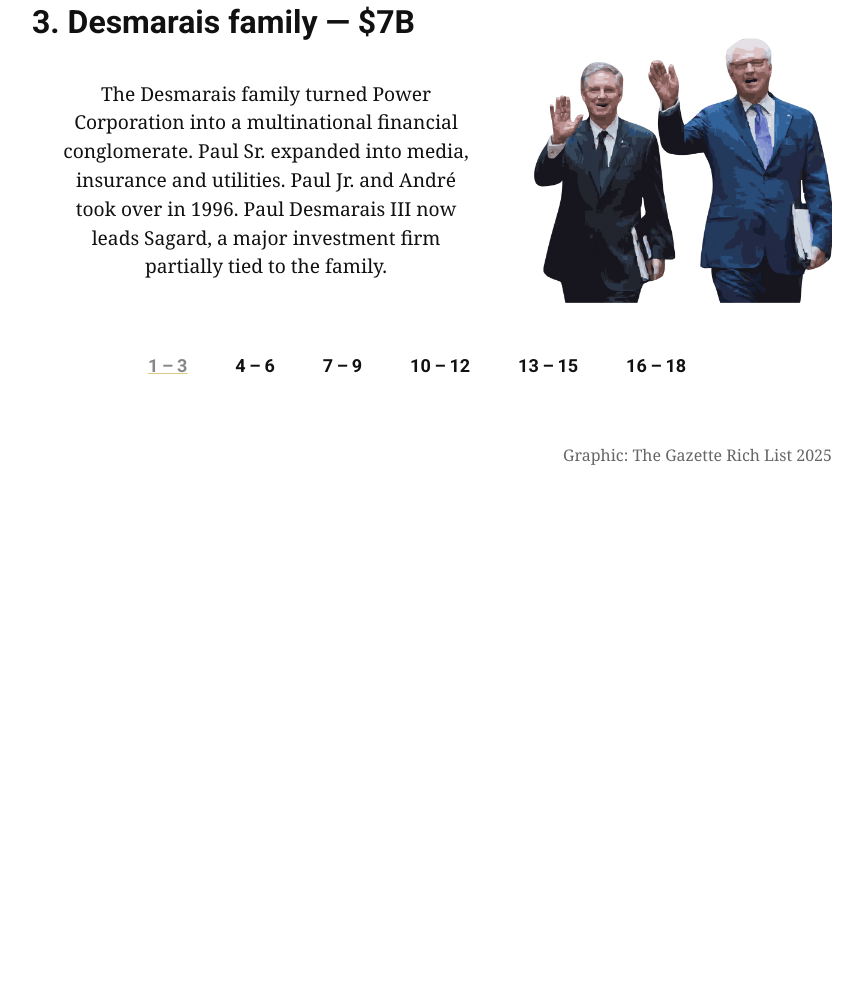
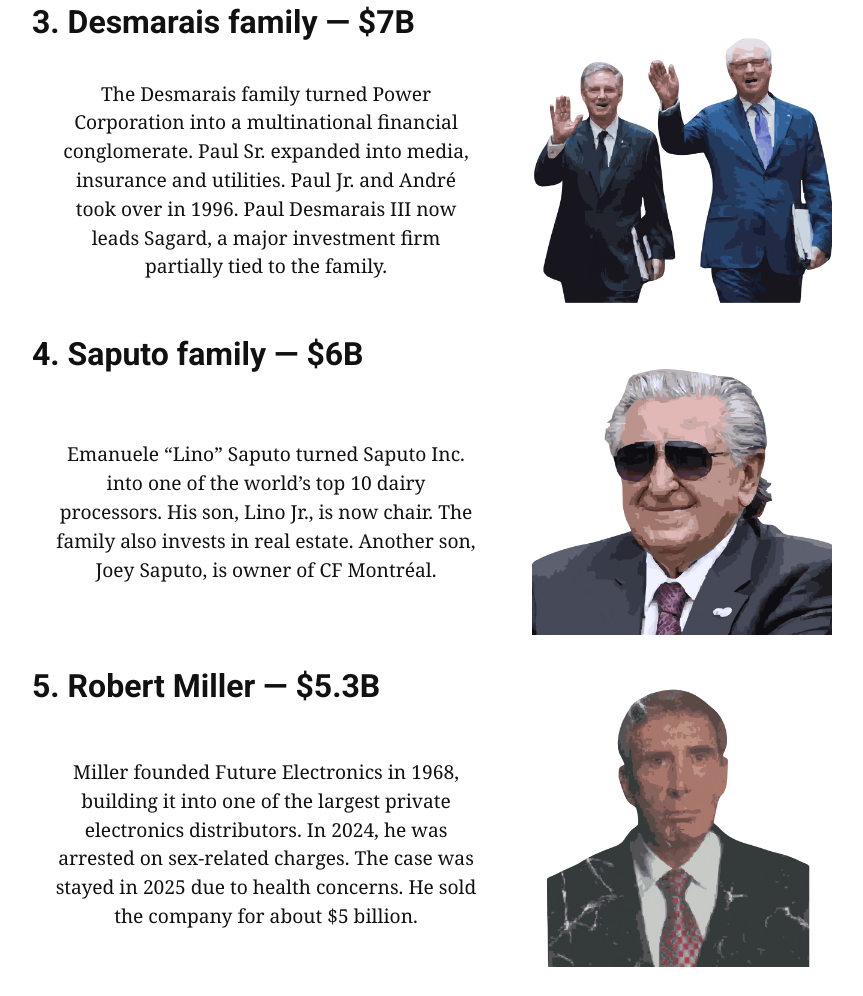
Before and after one commit to hsnorth/embed_live, a plain HTML site: page rich-bios.html in a window 1280 px wide. Shown: the part 847-1843 px from the top of the page, without its empty margins (208-1071 px from the left). Before the commit the page ends 1329 px from the top, so only its background shows below. Drawn offline with Linux system fonts and the light colour scheme.

Commit message:
Update rich-bios.html

```diff
--- a/rich-bios.html
+++ b/rich-bios.html
@@ -149,7 +149,6 @@
     </header>
 
     <div id="profile-container"></div>
-    <div id="pagination" class="pagination"></div>
     <div class="graphic-credit">Graphic: The Gazette Rich List 2025</div>
   </div>
 
@@ -234,21 +233,10 @@
   ]
 
 
-  function getPerPage() {
-    return window.innerWidth > 600 ? 3 : 2;
-  }
+const container = document.getElementById('profile-container');
 
-  let currentPage = 0;
-  const container = document.getElementById('profile-container');
-  const pager     = document.getElementById('pagination');
-
-  function render() {
-    const perPage    = getPerPage();
-    const totalPages = Math.ceil(profiles.length / perPage);
-    const start      = currentPage * perPage;
-    const slice      = profiles.slice(start, start + perPage);
-
-    container.innerHTML = slice.map(p => `
+  function renderAll() {
+    container.innerHTML = profiles.map(p => `
       <div class="profile">
         <div class="avatar-wrap">
           <img src="${p.avatar}" alt="Portrait of ${p.name}">
@@ -259,33 +247,10 @@
         <p class="bio-text">${p.bio}</p>
       </div>
     `).join('');
-
-    pager.innerHTML = '';
-    for (let i = 0; i < totalPages; i++) {
-      const s     = i * perPage + 1;
-      const e     = Math.min((i + 1) * perPage, profiles.length);
-      const label = s === e ? `${s}` : `${s} – ${e}`;
-      const btn   = document.createElement('button');
-      btn.textContent = label;
-      btn.className  = i === currentPage ? 'active' : '';
-      btn.disabled   = i === currentPage;
-      btn.onclick    = () => {
-        currentPage = i;
-        render();
-        window.scrollTo(0,0);
-      };
-      btn.setAttribute('aria-label', `Profiles ${label}`);
-      pager.appendChild(btn);
-    }
   }
 
   window.onload = () => {
-    render();
-    window.addEventListener('resize', () => {
-      const maxPage = Math.ceil(profiles.length / getPerPage()) - 1;
-      if (currentPage > maxPage) currentPage = maxPage;
-      render();
-    });
+    renderAll();
   };
 </script>
 </body>
```
